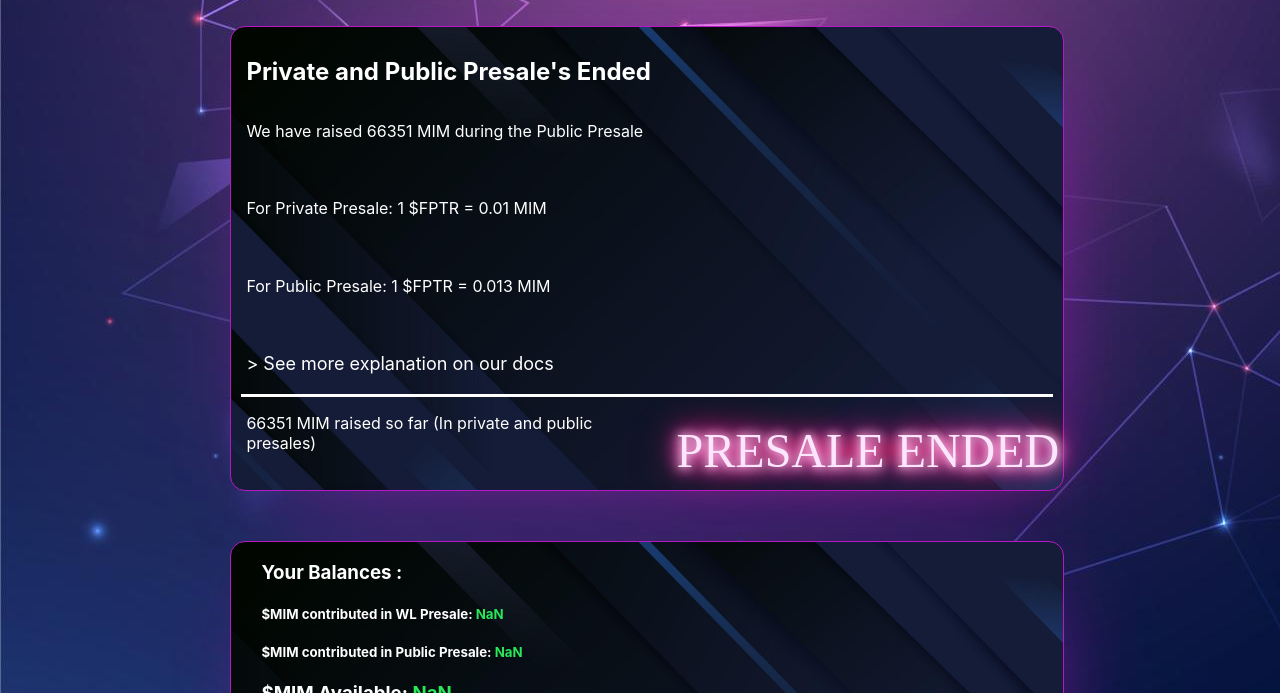
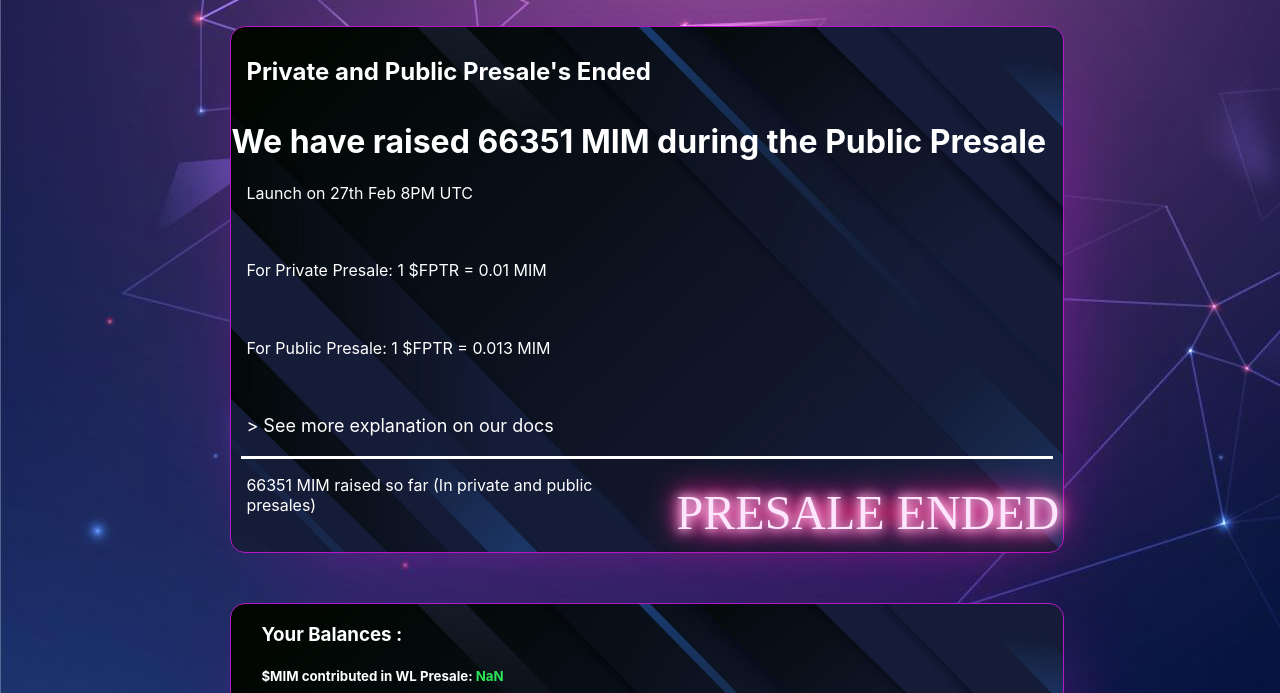
Before and after one commit to 0xHecker/fantomprinter-presale, a website: page index.html in a window 1280 px wide. Shown: the part 107-800 px from the top of the page. Drawn offline with Linux system fonts and the light colour scheme; a script that the page names is missing.

Commit message:
Update index.html

```diff
--- a/index.html
+++ b/index.html
@@ -42,7 +42,8 @@
     <div class="details">
         <!-- <h2 id="wltext"></h2> -->
         <h2>Private and Public Presale's Ended</h2>
-        <p>We have raised <!-- <span id="raised">NaN</span> --> 66351 MIM during the Public Presale</p>
+        <h1>We have raised <!-- <span id="raised">NaN</span> --> 66351 MIM during the Public Presale</h1>
+        <p>Launch on 27th Feb 8PM UTC</p>
         <p>For Private Presale: 1 $FPTR = 0.01 MIM</p>
         <p>For Public Presale: 1 $FPTR = 0.013 MIM</p>
 
```
